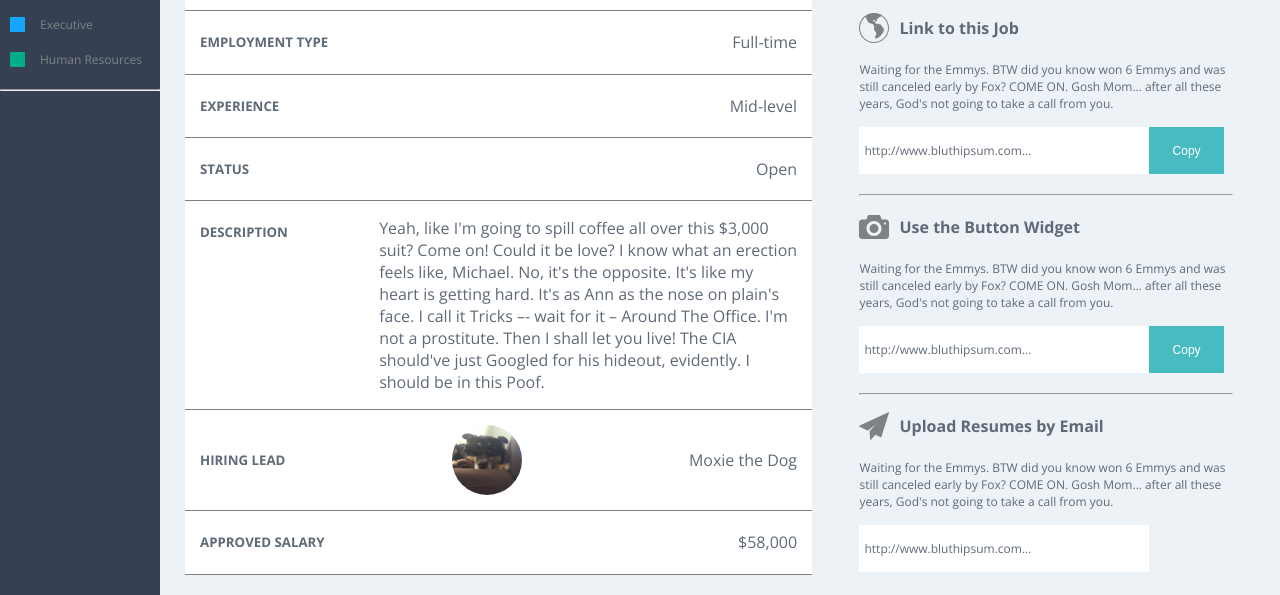
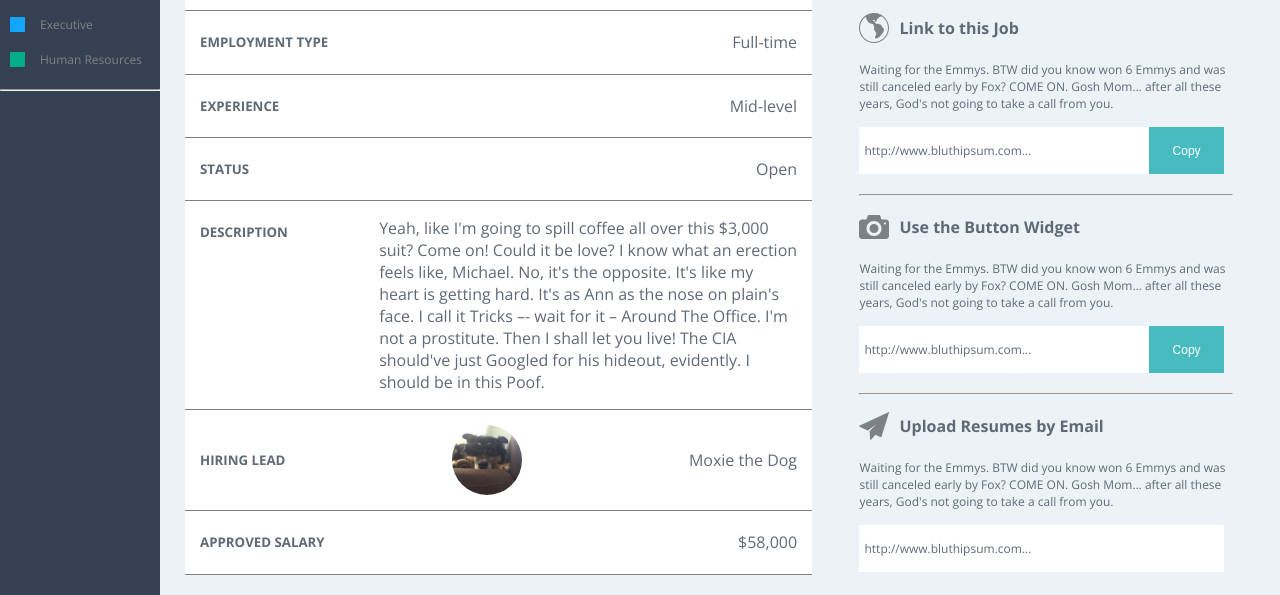
Before and after one commit to jbevis/jb-comp-challenge-3, a plain HTML site: page index.html in a window 1280 px wide. Shown: the part 702-1297 px from the top of the page. Drawn offline with nearby package versions, Linux system fonts and the light colour scheme.

Commit message:
adjust bottom input to full width. extra polish

```diff
--- a/index.html
+++ b/index.html
@@ -179,7 +179,7 @@
             </header>
             <p>Waiting for the Emmys. BTW did you know won 6 Emmys and was still canceled early by Fox? COME ON. Gosh Mom… after all these years, God's not going to take a call from you.</p>
             <section class="url-field">
-              <p contenteditable>http://www.bluthipsum.com...</p>
+              <p id="resume-link" contenteditable>http://www.bluthipsum.com...</p>
             </section>
           </article>
         </section>
--- a/styles.css
+++ b/styles.css
@@ -179,10 +179,16 @@ header h1 {
   color: #A3A3A3;
 }
 
+#open-btn:hover {
+  color: #FFF;
+}
+
 #open-btn span {
   color: #87C929;
   margin:0 5px;
 }
+
+
 
 .current-page {
   display: flex;
@@ -458,6 +464,10 @@ header h1 {
   margin-bottom: 20px;
 }
 
+#resume-link {
+  width: 95%;
+}
+
 .url-field button {
   height: 47px;
   border-style: none;
```
Also changed, not shown: 1 other file.
